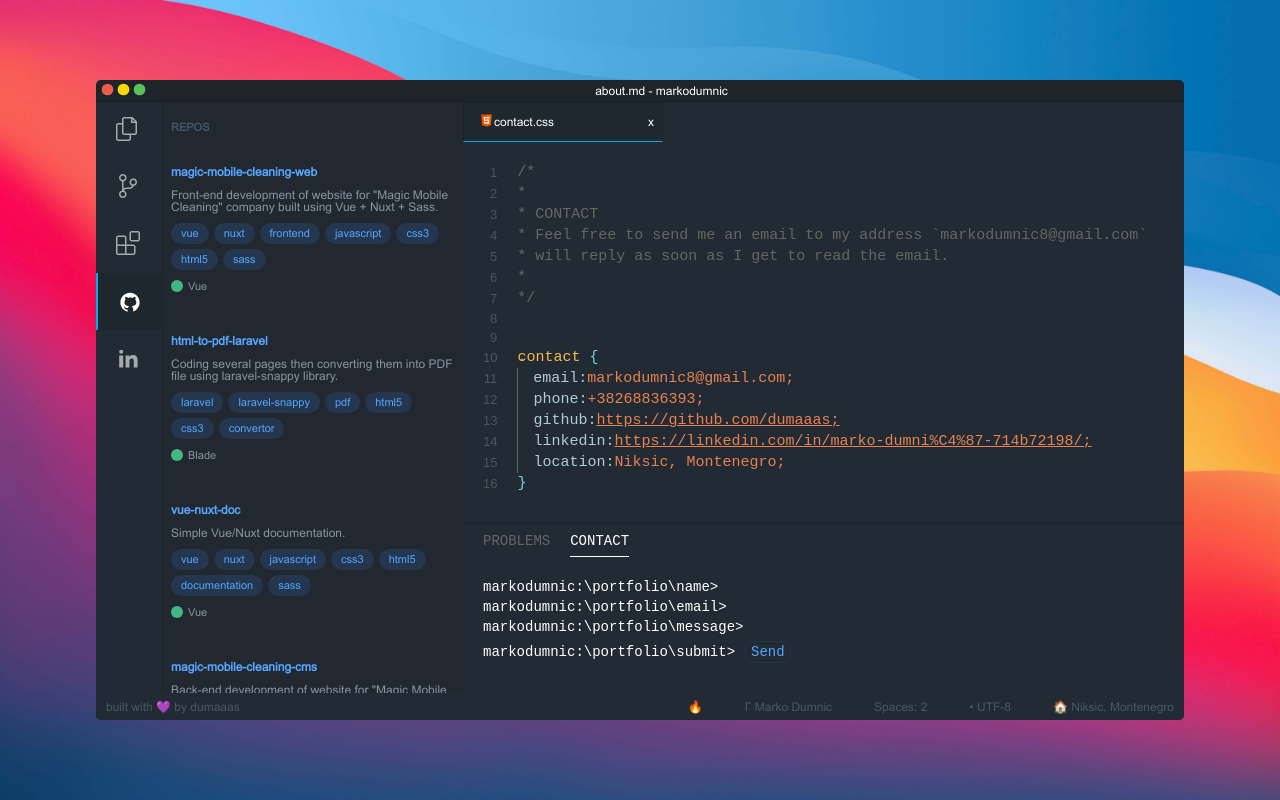
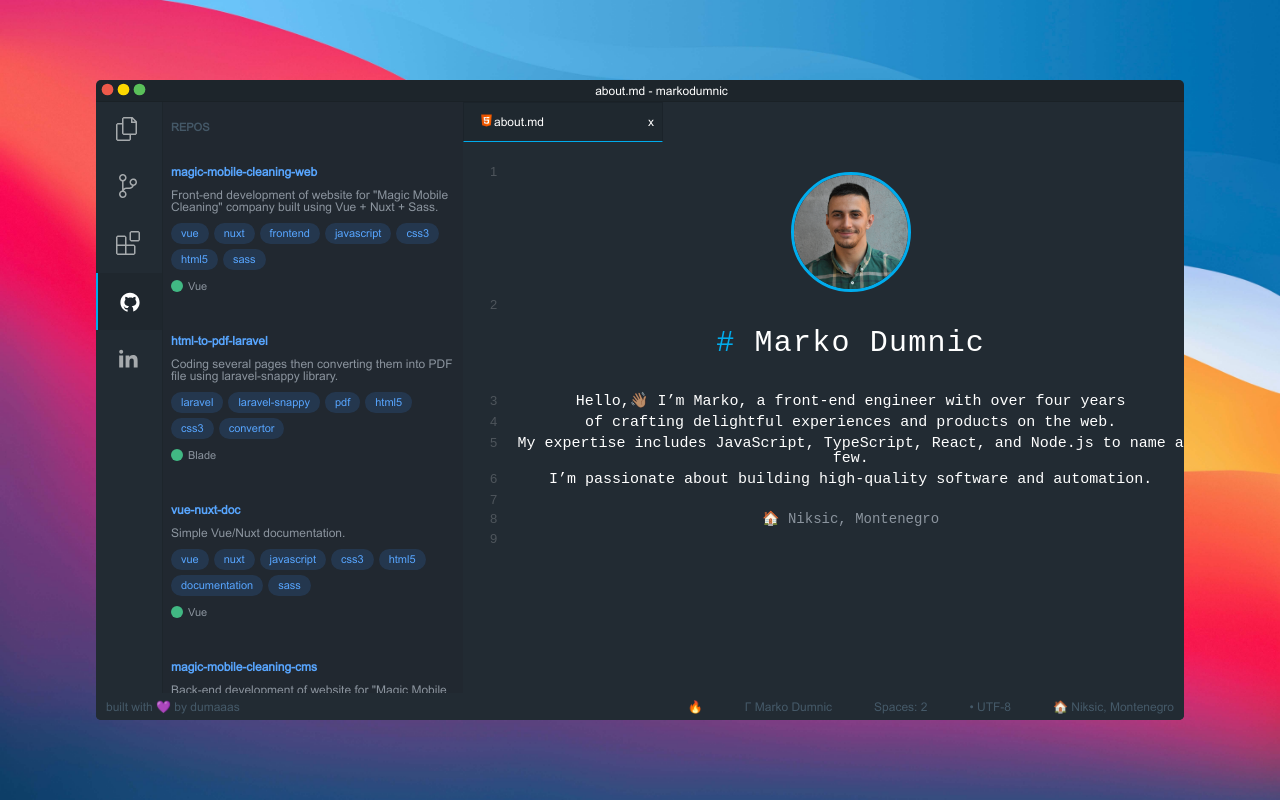
Before and after one commit to dumaaas/markodumnic, a Nuxt app: page / in a window 1280 px wide. Built offline with nearby package versions, Linux system fonts and the light colour scheme.

Commit message:
simple change

```diff
--- a/components/ContactForm.vue
+++ b/components/ContactForm.vue
@@ -44,6 +44,7 @@ export default {
   },
   methods: {
     submit() {
+      this.success = '';
       if (this.name === '' || this.email === '' || this.message === '') {
         this.error = 'All fields are required.'
         return
--- a/store/index.js
+++ b/store/index.js
@@ -1,6 +1,6 @@
 export const state = () => ({
   tabs: [{
-      name: 'contact.css',
+      name: 'about.md',
       isOpened: true,
       isMain: true,
     }
```
